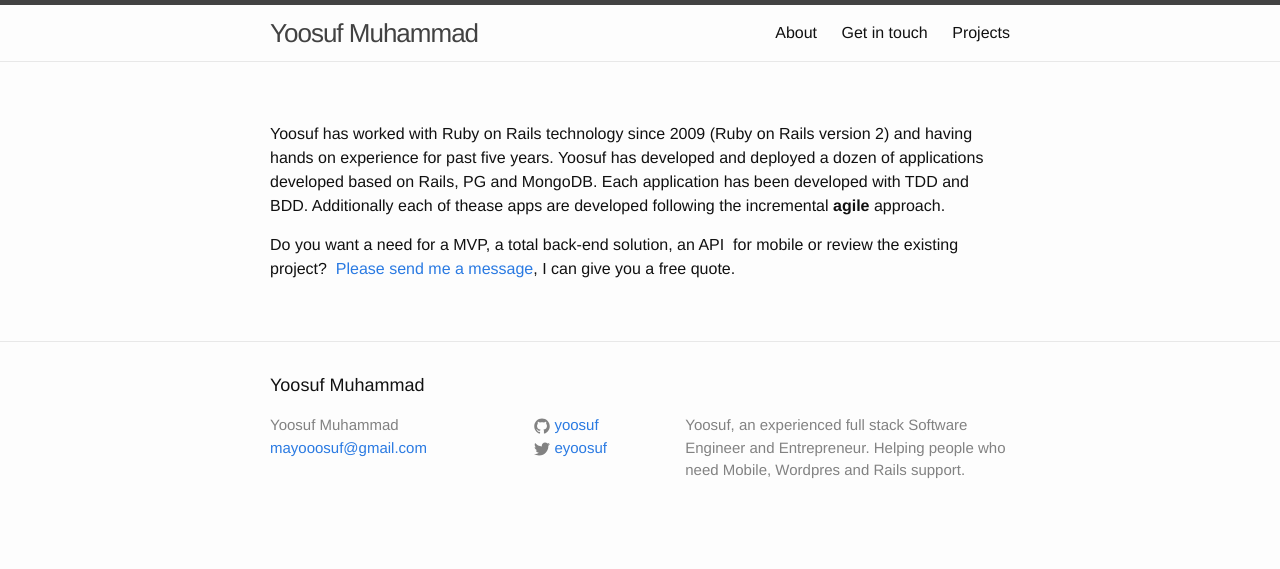
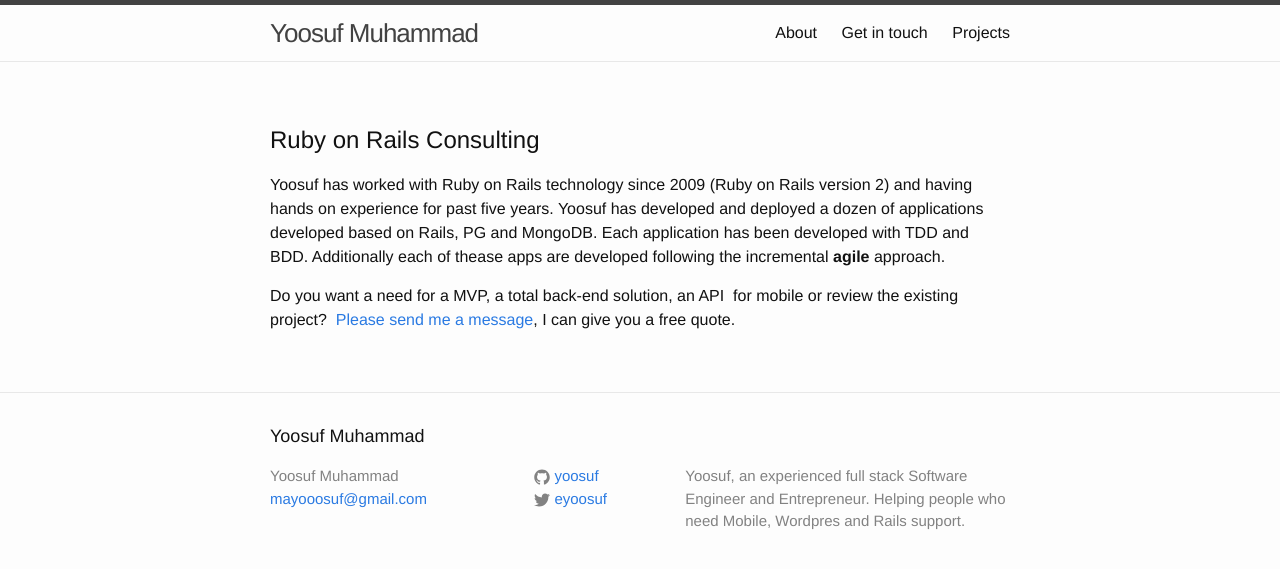
Before and after one commit to yoosuf/yoosuf.github.io, a Jekyll site: the page built from ruby-on-rails.md, in a window 1280 px wide. Shown: the top 569 px of the page. Built offline with Jekyll 4.4.1, drawn with Linux system fonts in a browser that asks for light colours.

Commit message:
titles added for pages

```diff
--- a/ruby-on-rails.md
+++ b/ruby-on-rails.md
@@ -1,15 +1,15 @@
 ---
 ID: 1651
 post_title: Ruby on Rails Consulting
-author: Yoosuf Muhammad
+author: Yoosuf
 post_date: 2014-03-20 07:57:00
 post_excerpt: ""
 layout: page
 permalink: /ruby-on-rails/
 published: true
-sharing_disabled:
-  - "1"
 ---
-Yoosuf has worked with Ruby on Rails technology since 2009 (Ruby on Rails version 2) and having hands on experience for past five years. Yoosuf has developed and deployed a dozen of applications developed based on Rails, PG and MongoDB. Each application has been developed with TDD and BDD. Additionally each of thease apps are developed following the incremental <b>agile</b> approach.
+#  Ruby on Rails Consulting
 
-Do you want a need for a MVP, a total back-end solution, an API  for mobile or review the existing project?  <a href="http://yoosuf.me/contact/?utm_source=yoosuf.me&amp;utm_medium=ror&amp;utm_campaign=consultancy">Please send me a message</a>, I can give you a free quote.
+Yoosuf has worked with Ruby on Rails technology since 2009 (Ruby on Rails version 2) and having hands on experience for past five years. Yoosuf has developed and deployed a dozen of applications developed based on Rails, PG and MongoDB. Each application has been developed with TDD and BDD. Additionally each of thease apps are developed following the incremental **agile** approach.
+
+Do you want a need for a MVP, a total back-end solution, an API  for mobile or review the existing project?  [Please send me a message](/contact/?utm_source=yoosuf.me&utm_medium=ror&utm_campaign=consultancy), I can give you a free quote.
```
Also changed, not shown: wordpress.md (+6 -1 lines).
